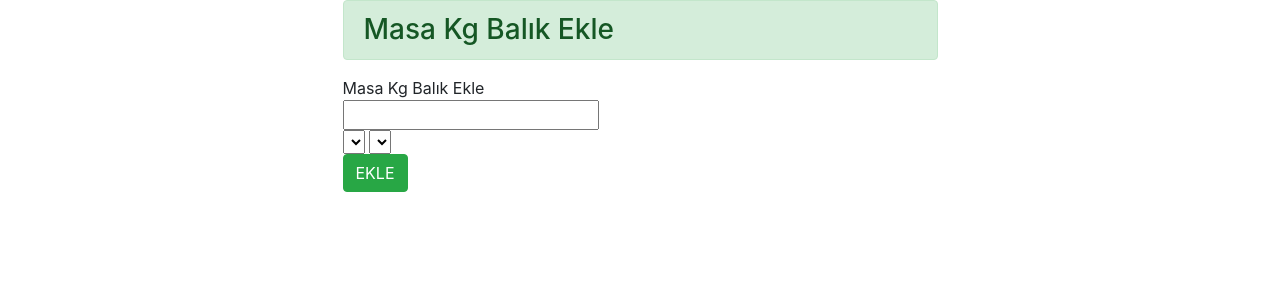
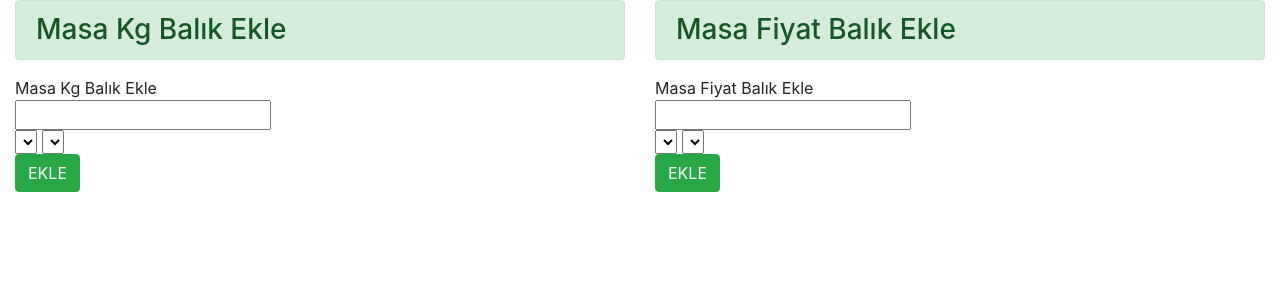
Before and after one commit to intrapol/ciftlikotomasyon, a PHP site: page /masakgekle.php in a window 1280 px wide. Shown: the top 300 px of the page. Run offline with PHP 8.4, Linux system fonts and the light colour scheme; data comes from the database, SQL or seed files in the repository; tables that the repository leaves empty hold one stand-in row (values such as "Sample post"); lists and menus that the app fills with data are empty.

Commit message:
balık urun ve fiyat olarak girişi sağlandı

```diff
--- a/index.php
+++ b/index.php
@@ -63,7 +63,7 @@ border-radius:15px;
 <div class="row table-dark" id="rows">
 <div class="col-md-2 border right">Toplam Sipariş : <a class="text-warning"><?php $sistem->siparistoplam($db);?></a></div>
 <div class="col-md-2 border right">KG Balık Sat :<a href="kgekle.php"><kbd class="bg-success m-3">+</kbd></a></div>
-<div class="col-md-2 border right">Masaya KG Balık EKle:<a href="masakgekle.php"><kbd class="bg-success m-3">+</kbd></a></div>
+<div class="col-md-2 border right">MS KG Balık EKle:<a href="masakgekle.php"><kbd class="bg-success m-3">+</kbd></a></div>
 <div class="col-md-3 border right">Aktif Garson : <a class="text-warning"><?php $sistem->garsonbak($db);?></div>
 <div class="col-md-3 border right">Tarih :<a class="text-warning"> <?php echo date('d.m.Y H:i:s'); ?></a></div>
 </div>
--- a/masakgekle.php
+++ b/masakgekle.php
@@ -25,6 +25,7 @@ function genelsorgu($dv,$sorgu){ // yapılacak birden fazla veritabanaı sorgusu
 }
 ?>
 <div class="container-fluid">
+    <div class="row">
     <div class="col-md-6 mx-auto">
 <form action="masakgekle.php" method="post">
 <h3 class="alert alert-success">Masa Kg  Balık Ekle </h3>
@@ -66,13 +67,82 @@ function genelsorgu($dv,$sorgu){ // yapılacak birden fazla veritabanaı sorgusu
     <input class="btn btn-success" type="submit" name="buton" value="EKLE">
 </form>
     </div>
+    <div class="col-md-6 mx-auto">
+        <!-- KG BALIĞI FİYAT OLARAK GİRMEK İÇİN OLUŞTURULAN FORM  -->
+<form action="masakgekle.php" method="post">
+<h3 class="alert alert-success">Masa Fiyat Balık Ekle </h3>
+<a class="">Masa Fiyat Balık Ekle </a><br>
+<!-- DEĞİŞTİRMEDEN YAPIYORUZ ÇÜNKÜ BUNU İF İÇİNDE KG YE DONDURUP  GİRİŞİNİ YAPACAĞIZ  -->
+<input type="text" name="adet">
+<br>
+
+    <select name="urunid" class="">
+        <?php
+        $sorgu="SELECT * FROM urunler where katid=-1";
+        $sonuc=genelsorgu($db,$sorgu);
+        while($son=$sonuc->fetch_assoc()){
+        echo '
+	    <option value="'.$son["id"].'">'.$son["ad"].'</option>
+
+        ';
+        }
+        ?>
+
+
+    </select>
+    <select name="masaid" class="">
+        <?php
+        $sorgu="SELECT * FROM masalar";
+        $sonuc=genelsorgu($db,$sorgu);
+        while($son=$sonuc->fetch_assoc()){
+            if($son["id"]!=-1 && $son["id"]!=0){
+        echo '
+	    <option value="'.$son["id"].'">'.$son["ad"].'</option>
+
+        ';
+            }
+        }
+        ?>
+
+
+    </select>
+    <br>
+    <input class="btn btn-success" type="submit" name="butonn" value="EKLE">
+</form>
+    </div>
+</div>
 </div>
 <?php
 @$masaid=htmlspecialchars($_POST["masaid"]);
 @$urunid=htmlspecialchars($_POST["urunid"]);
 @$adet=htmlspecialchars($_POST["adet"]);
-@$buton=htmlspecialchars($_POST["buton"]);
-if(!$buton){
+if(!isset($_POST["butonn"])){
+
+}else{
+
+    if($urunid=="" && $masaid=="" && $adet=="" ){
+         echo 'hata var';
+        }else{
+            $select="SELECT * from urunler where id='$urunid'";
+            $sonuc=genelsorgu($db,$select)->fetch_assoc();
+            $urunfiyat=$sonuc["fiyat"];
+            $adet=$adet/$urunfiyat;
+            $urunad=$sonuc["ad"];
+            $select="SELECT * FROM garson where durum=1";
+            $sonuc=genelsorgu($db,$select)->fetch_assoc();
+            $garsonid=$sonuc["id"];
+            $ekle="INSERT INTO `anliksiparis` (`masaid`, `garsonid`, `urunid`, `urunad`, `urunfiyat`, `adet`)
+            VALUES ('$masaid', '$garsonid', '$urunid', '$urunad', '$urunfiyat', '$adet')";
+            $ekleson=$db->prepare($ekle);
+            $ekleson->execute();
+            echo "İŞLEM BAŞARILI YÖNLENDİRİLİYORSUNUZ";
+    header("refresh:2,url=masadetay.php?masaid=$masaid");
+
+
+        }
+
+}
+if(!isset($_POST["buton"])){
 
 }else{
     if($urunid=="" && $masaid=="" && $adet=="" ){
```
